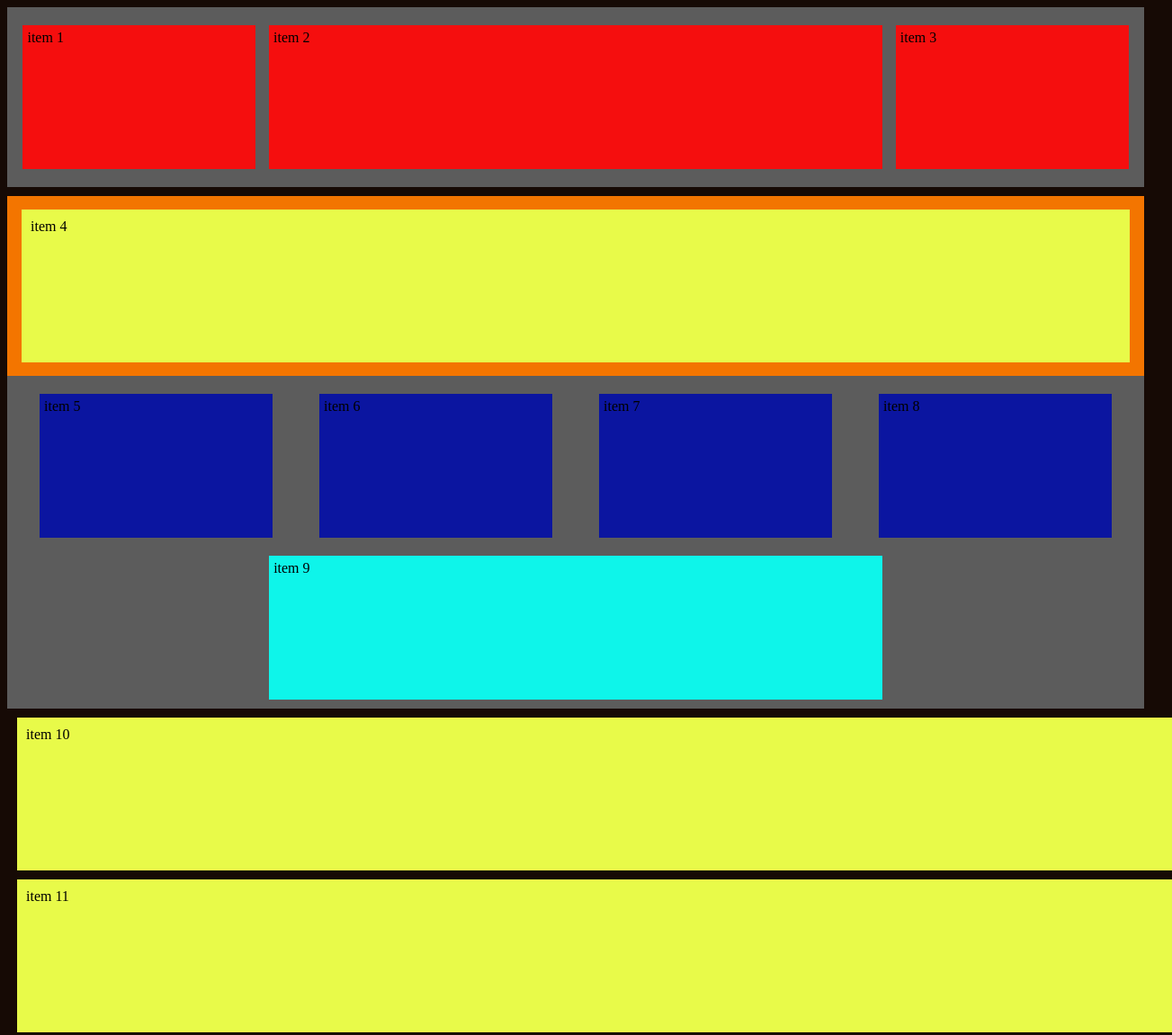
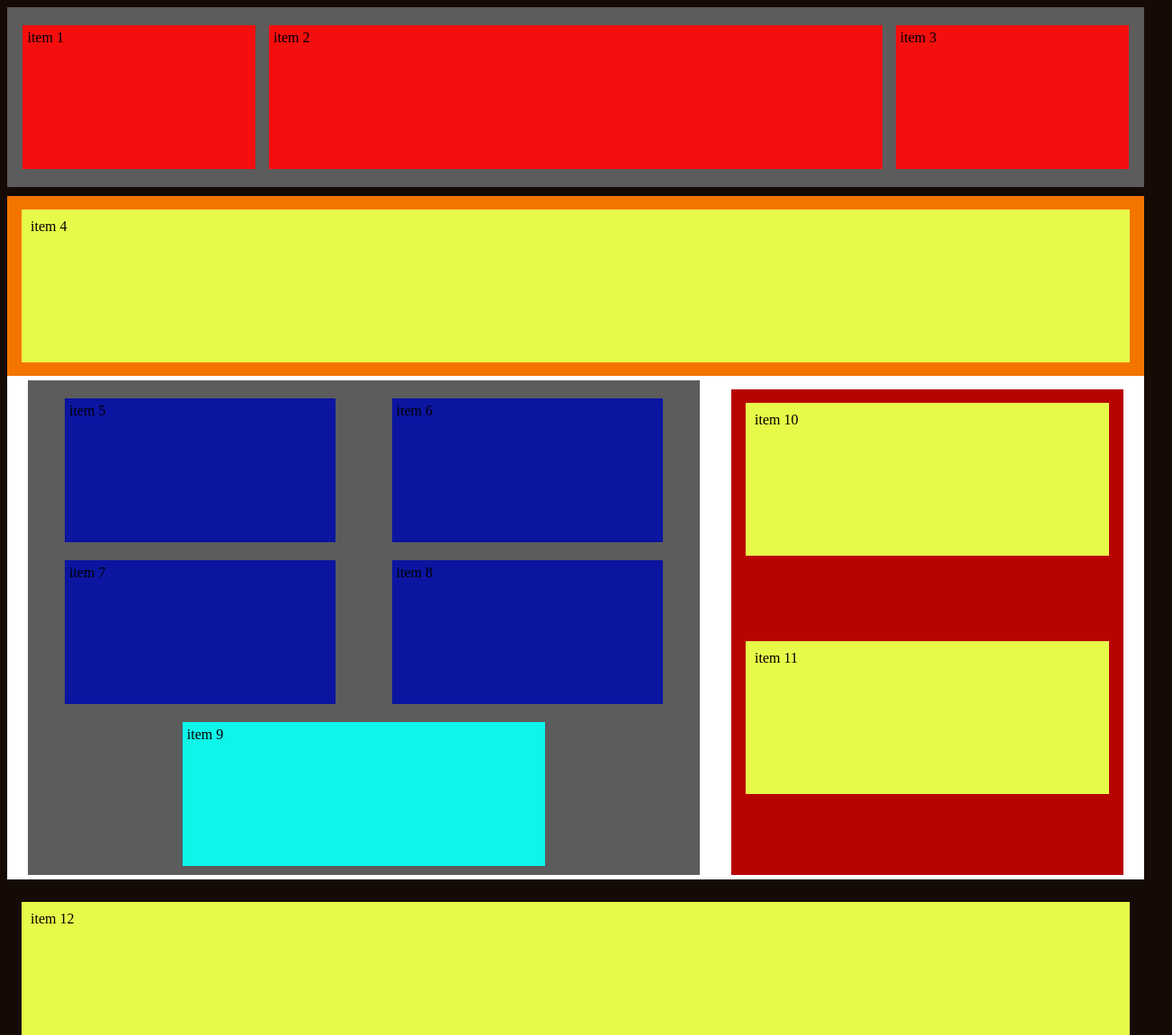
Before and after one commit to guillermotriguero/react, a plain HTML site: page index.html in a window 1280 px wide. Shown: the top 1151 px of the page at 90% size, 1303 px wide, since content can reach past the window. Drawn offline with Linux system fonts and the light colour scheme.

Commit message:
Estructura genérica OK

```diff
--- a/index.html
+++ b/index.html
@@ -20,6 +20,8 @@
         <div class="item2">item 4</div>
     </div>
 
+<div class="big-container">
+
     <div class="third-container">
     <div class="item3">item 5</div>
     <div class="item3">item 6</div>
@@ -36,6 +38,8 @@
 
 </div>
 
+</div>
+
 <div class="fifth-container">
     <div class="bigitem5">item 12</div>
 </div>
--- a/styles.css
+++ b/styles.css
@@ -49,17 +49,33 @@ body {
     background-color: rgb(232, 250, 73);
    }
 
+/* esto no sé si sirve de algo*/
+
+
+   .big-container {
+    display: flex;
+    flex-flow: row wrap;
+    justify-content: space-around;
+    box-align:right;
+    padding: 5px;
+    background-color: rgb(255, 255, 255);
+       }
+
+
 .third-container {
     display: flex;
     flex-flow: row wrap;
     justify-content: space-around;
+    width: 58%;
     padding: 10px;
+    margin-left: 10px;
+    margin-right: 10px;
     background-color: rgb(92, 92, 92);
        }
 
     .item3 {
     padding: 5px;
-    width: 20%;
+    width: 40%;
     height: 150px;
     margin-top: 10px;
     margin-bottom: 10px;
@@ -75,13 +91,16 @@ body {
     }
 
 
-.fourth-container {
+.fourth-countainer {
     display: flex;
     flex-flow: row wrap;
     justify-content: space-around;
     padding: 5px;
+    width: 34%;
     margin-top: 10px;
-    background-color: rgb(36, 3, 184);
+    margin-left: 10px;
+    margin-right: 10px;
+    background-color: rgb(184, 3, 3);
    }
 
 
```
